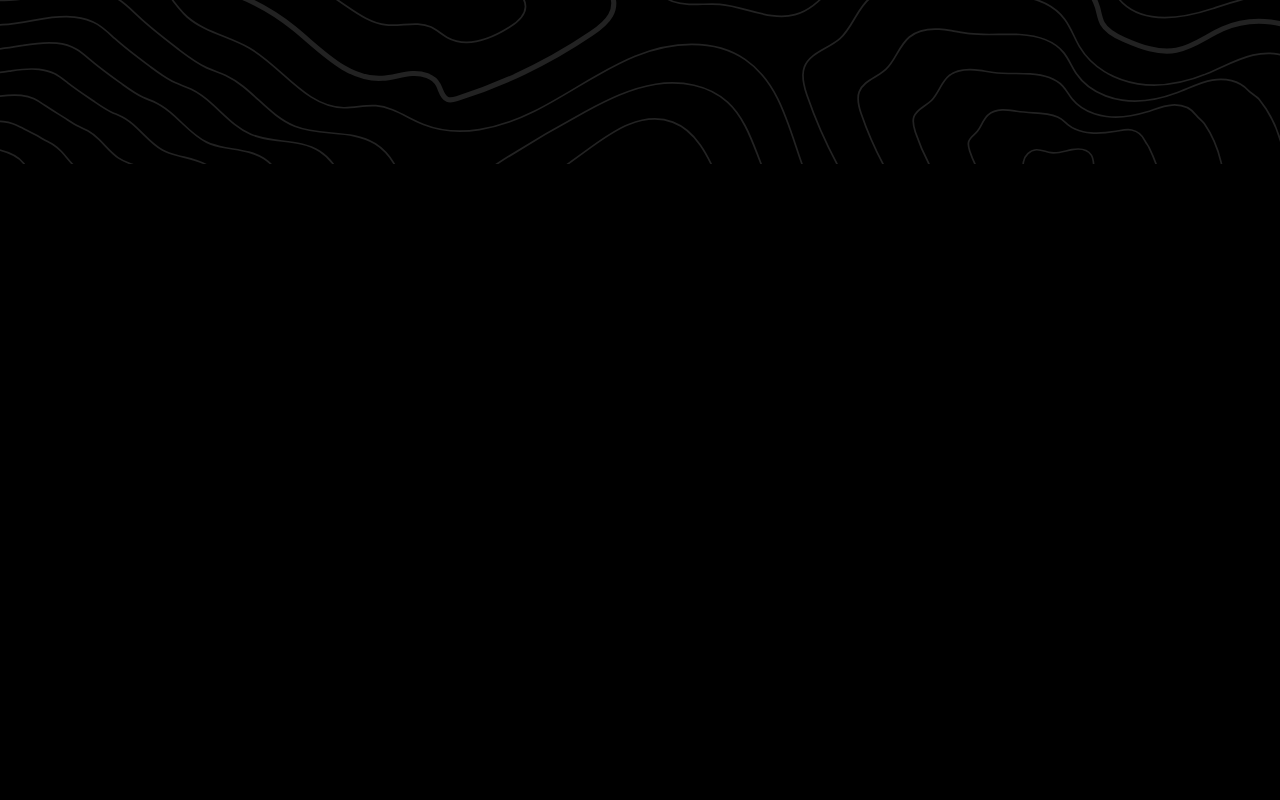
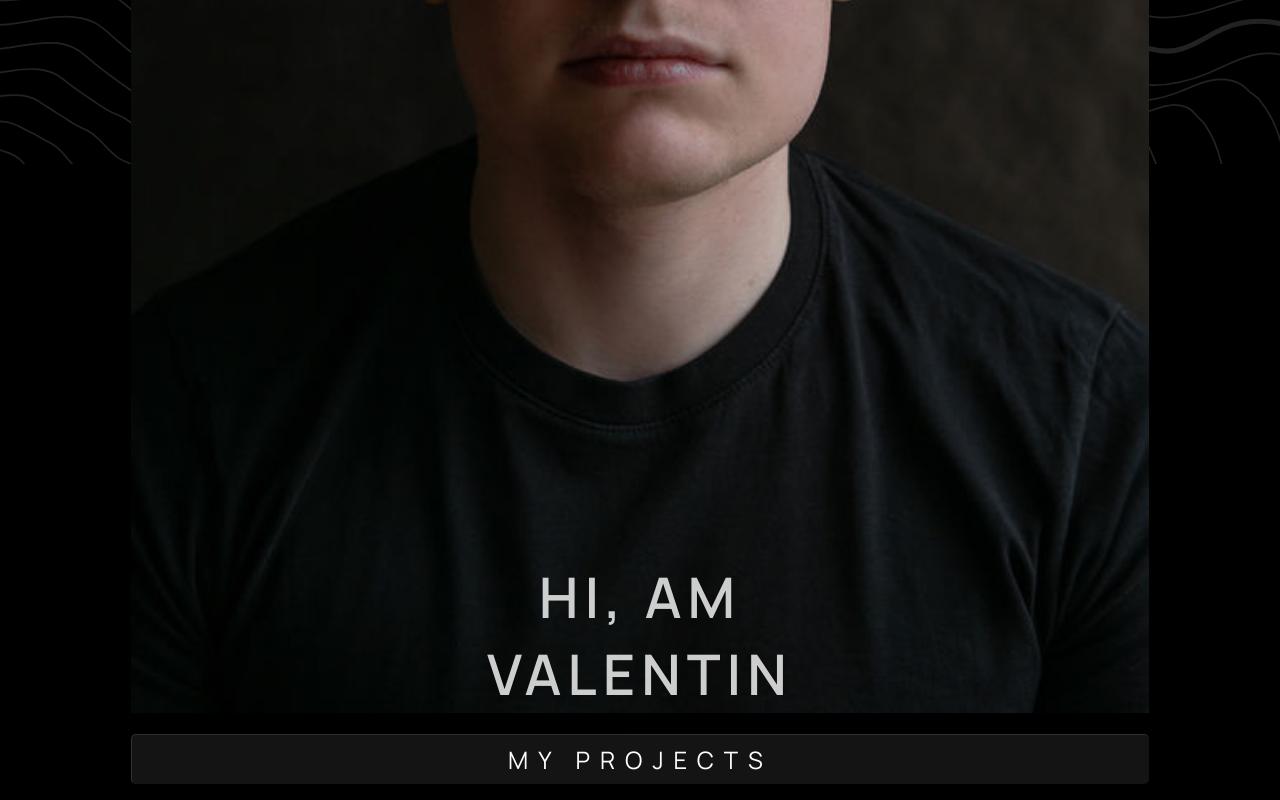
Before and after one commit to ValentinAlekhin/react-portfolio, a React (Create React App) app: page / in a window 1280 px wide. Shown: the part 689-1489 px from the top of the page. Before the commit the page ends 832 px from the top, so only its background shows below. Built offline with nearby package versions, Linux system fonts and the light colour scheme.

Commit message:
Try to add photo to home page

```diff
--- a/src/pages/Home/Home.jsx
+++ b/src/pages/Home/Home.jsx
@@ -3,12 +3,16 @@ import React, { useContext } from 'react'
 import { ThemeContext } from '../../context/ThemeState'
 
 import {
+  StyledContentContainer as ContentContainer,
   Wrapper,
   ImageWrapper,
   TextWrapper,
   MainText,
   OtherText,
+  ProjectsLink,
 } from './styled'
+
+import DarkPhoto from './images/dark.jpg'
 
 const transition = { duration: 0.3 }
 
@@ -28,25 +32,27 @@ const Home = () => {
   const { theme } = useContext(ThemeContext)
 
   return (
+    <ContentContainer>
       <Wrapper
         initial="initial"
         animate="animate"
         exit="exit"
         variants={variants}
+        theme={theme}
       >
         <ImageWrapper>
-        {/* <img
-          className={classes.image}
-          // TODO: Добавить нужную фотку
-          src="https://c.pxhere.com/photos/d0/f2/black_wallpaper_black_and_white_casual_dark_fashion_jacket_man_model-924824.jpg!d"
-          alt="man"
-        /> */}
+          <img src={DarkPhoto} alt="Valentin Alekhin" />
         </ImageWrapper>
         <TextWrapper>
-        <MainText theme={theme}>Frontend</MainText>
-        <OtherText theme={theme}>developer</OtherText>
+          <MainText theme={theme}>Hi, am Valentin</MainText>
+          <OtherText theme={theme}>Frontend developer</OtherText>
         </TextWrapper>
+
+        <ProjectsLink href="/projects" theme={theme}>
+          My Projects
+        </ProjectsLink>
       </Wrapper>
+    </ContentContainer>
   )
 }
 
--- a/src/pages/Home/styled.js
+++ b/src/pages/Home/styled.js
@@ -1,24 +1,52 @@
 import styled from 'styled-components'
 import { m as motion } from 'framer-motion'
+import { Link } from 'react-router-dom'
+
+import ContentContainer from '../../components/Containers/ContentContainer'
+
+import { glassEffect } from '../../shared/styles'
+
+export const StyledContentContainer = styled(ContentContainer)`
+  display: flex;
+  flex-direction: column;
+  justify-content: center;
+`
 
 export const Wrapper = styled(motion.div)`
-  position: fixed;
-  top: 50%;
-  left: 50%;
-  transform: translate(-50%, -50%);
+  /* ${glassEffect} */
+
+  margin-top: 3rem;
   display: flex;
+  flex-direction: column;
   align-items: center;
+  padding: 1rem;
 `
 
-export const ImageWrapper = styled.div``
+export const ImageWrapper = styled.div`
+  width: 100%;
+  overflow: hidden;
+  border-radius: 3px;
+
+  img {
+    object-fit: cover;
+    width: 100%;
+    height: 100%;
+  }
+`
 
 export const TextWrapper = styled.div`
+  position: relative;
   text-transform: uppercase;
   flex-direction: column;
   display: flex;
+  text-align: center;
 `
 
 export const MainText = styled.span`
+  position: absolute;
+  top: -160px;
+  transform: translateX(-50%);
+  opacity: 0.8;
   color: ${({ theme }) => theme.fontColor};
   font-size: 3.5rem;
   font-weight: 600;
@@ -26,8 +54,23 @@ export const MainText = styled.span`
 `
 
 export const OtherText = styled.span`
+  display: none;
   color: ${({ theme }) => theme.fontColor};
   margin-top: 0.8rem;
   font-size: 1.8rem;
   letter-spacing: 21px;
 `
+
+export const ProjectsLink = styled(Link)`
+  ${glassEffect}
+
+  margin-top: 1rem;
+  width: 100%;
+  text-transform: uppercase;
+  text-align: center;
+  /* background-color: rgba(255, 255, 255, 0.01); */
+  padding: 0.5rem 1rem;
+  font-size: 1.5rem;
+  border-radius: 5px;
+  letter-spacing: 10px;
+`
--- a/src/style/globalStyle.js
+++ b/src/style/globalStyle.js
@@ -10,7 +10,7 @@ const GlobalStyle = createGlobalStyle`
     background-color: ${({ theme }) => theme.backgroundColor};
     font-family: 'Manrope', 'Times New Roman', Times, sans-serif;
     overflow-x: hidden;
-    margin-bottom: 4rem;
+    padding-top: 2rem;
 
     &::-webkit-scrollbar {
       display: none;
--- a/src/views/Header/styled.js
+++ b/src/views/Header/styled.js
@@ -10,7 +10,6 @@ export const StyledHeader = styled.header`
   justify-content: space-between;
   align-items: center;
   text-transform: uppercase;
-  margin-top: 2rem;
 
   ${respondTo.sm`justify-content: space-between;`}
 `
```
Also changed, not shown: src/pages/Home/images/dark.jpg (added). Lines whose indentation alone changed are shown as unchanged.
